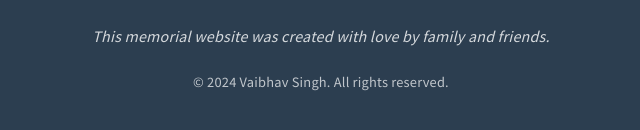
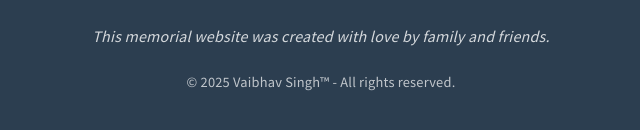
Before and after one commit to Vaibhavfrenz/neha-memorial, a plain HTML site: page index.html in a window 1280 px wide. Shown: the part 4453-4583 px from the top of the page, 319-959 px from the left. Drawn offline with nearby package versions, Linux system fonts and the light colour scheme; no server answers.

Commit message:
Update copyright year to 2025 in footer

```diff
--- a/index.html
+++ b/index.html
@@ -176,7 +176,7 @@
     <footer class="footer">
         <div class="container">
             <p class="footer-note">This memorial website was created with love by family and friends.</p>
-            <p class="copyright">© 2024 Vaibhav Singh. All rights reserved.</p>
+            <p class="copyright">© 2025 Vaibhav Singh™ - All rights reserved.</p>
         </div>
     </footer>
 
```
